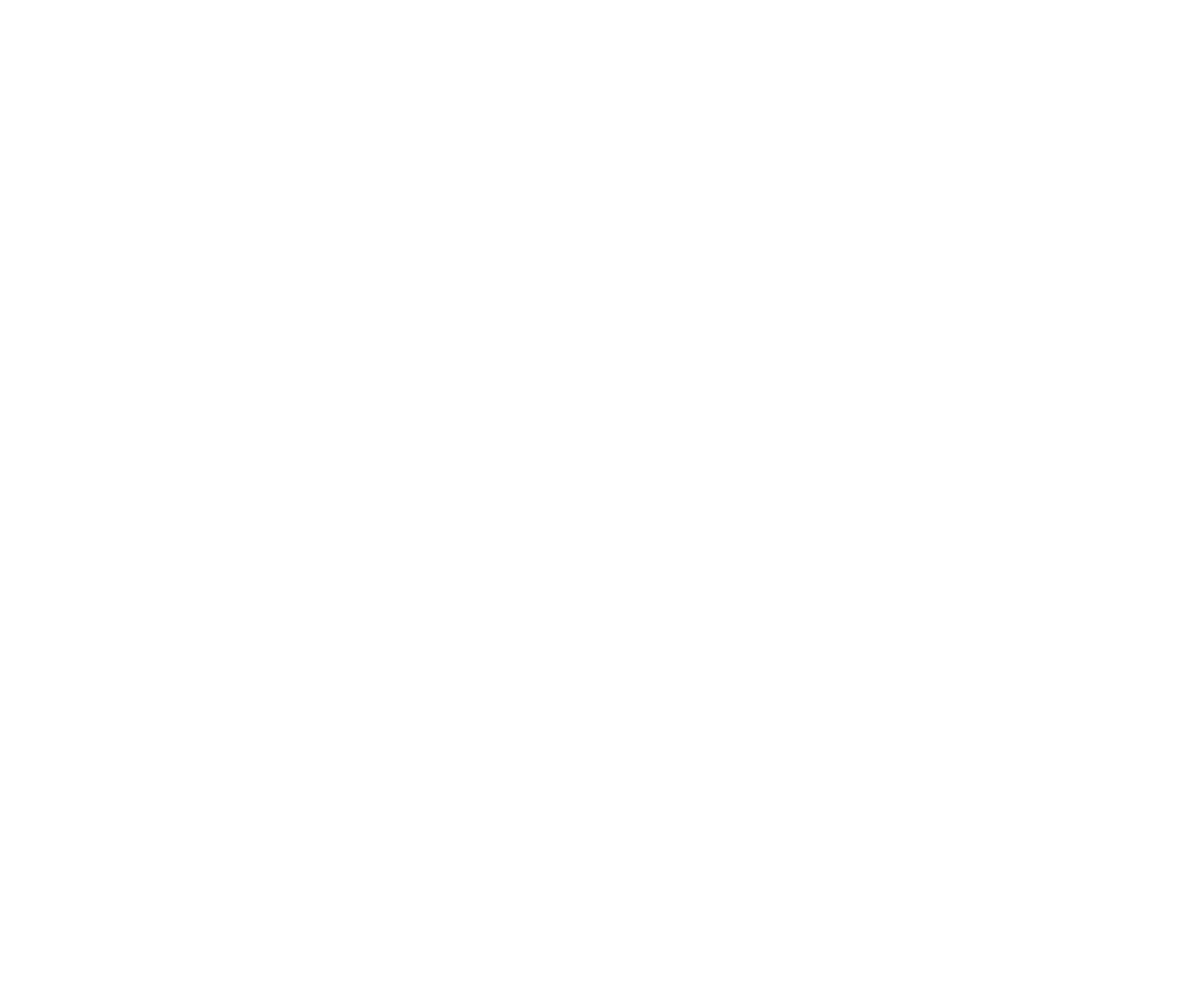
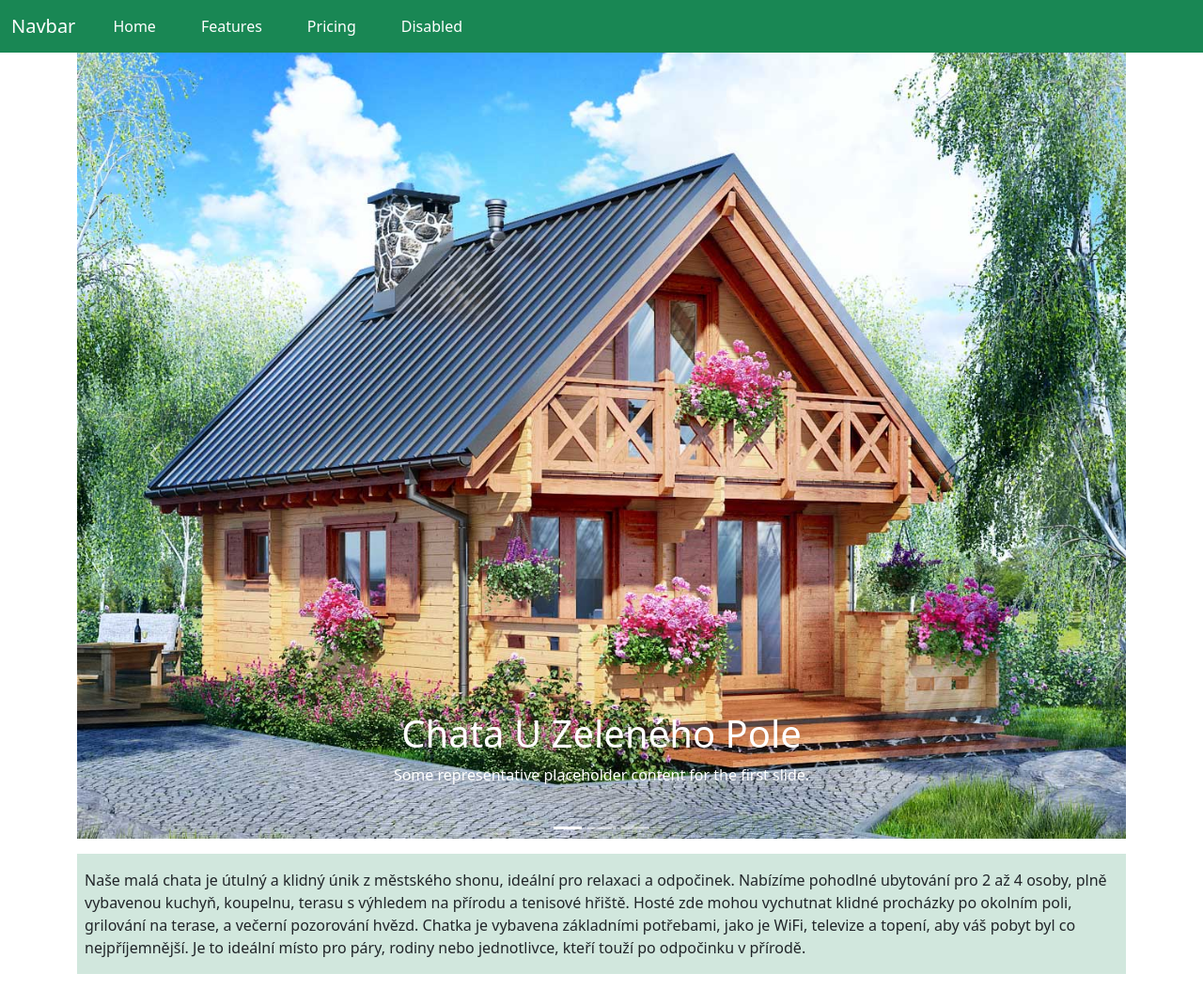
Before and after one commit to EvaNovotna/chata, a plain HTML site: page index.html in a window 1280 px wide. Shown: the whole page at 94% size. Before the commit the page ends 800 px from the top, so only its background shows below. Drawn offline with nearby package versions, Linux system fonts and the light colour scheme.

Commit message:
práce uložená z 23.10

```diff
--- a/index.html
+++ b/index.html
@@ -3,9 +3,82 @@
 <head>
     <meta charset="UTF-8">
     <meta name="viewport" content="width=device-width, initial-scale=1.0">
+    <link href="https://cdn.jsdelivr.net/npm/bootstrap@5.3.2/dist/css/bootstrap.min.css" rel="stylesheet" integrity="sha384-T3c6CoIi6uLrA9TneNEoa7RxnatzjcDSCmG1MXxSR1GAsXEV/Dwwykc2MPK8M2HN" crossorigin="anonymous">
     <title>Document</title>
 </head>
 <body>
 
+    <nav class="navbar navbar-expand-lg bg-success" data-bs-theme="dark">
+
+        <div class="container-fluid">
+          <a class="navbar-brand text-white" href="#">Navbar</a>
+          <button class="navbar-toggler" type="button" data-bs-toggle="collapse" data-bs-target="#navbarNav" aria-controls="navbarNav" aria-expanded="false" aria-label="Toggle navigation">
+            <span class="navbar-toggler-icon"></span>
+          </button>
+          <div class="collapse navbar-collapse" id="navbarNav">
+            <ul class="navbar-nav">
+              <li class="nav-item">
+                <a class="nav-link active text-white px-4" aria-current="page" href="#">Home</a>
+              </li>
+              <li class="nav-item">
+                <a class="nav-link text-white px-4" href="#">Features</a>
+              </li>
+              <li class="nav-item">
+                <a class="nav-link text-white px-4" href="#">Pricing</a>
+              </li>
+              <li class="nav-item">
+                <a class="nav-link text-white px-4" aria-disabled="true">Disabled</a>
+              </li>
+            </ul>
+          </div>
+        </div>
+      </nav>
+      <div class="container">
+        <div id="carouselExampleCaptions" class="carousel slide pb-3">
+            <div class="carousel-indicators">
+              <button type="button" data-bs-target="#carouselExampleCaptions" data-bs-slide-to="0" class="active" aria-current="true" aria-label="Slide 1"></button>
+              <button type="button" data-bs-target="#carouselExampleCaptions" data-bs-slide-to="1" aria-label="Slide 2"></button>
+              <button type="button" data-bs-target="#carouselExampleCaptions" data-bs-slide-to="2" aria-label="Slide 3"></button>
+            </div>
+            <div class="carousel-inner">
+              <div class="carousel-item active">
+                <img src="images/chata.jpg" class="d-block w-100" alt="...">
+                <div class="carousel-caption d-none d-md-block">
+                  <h1 class="fs-1 text-center">Chata U Zeleného Pole</h1>
+                  <p>Some representative placeholder content for the first slide.</p>
+                </div>
+              </div>
+              <div class="carousel-item">
+                <img src="..." class="d-block w-100" alt="...">
+                <div class="carousel-caption d-none d-md-block">
+                  <h5>Second slide label</h5>
+                  <p>Some representative placeholder content for the second slide.</p>
+                </div>
+              </div>
+              <div class="carousel-item">
+                <img src="..." class="d-block w-100" alt="...">
+                <div class="carousel-caption d-none d-md-block">
+                  <h5>Third slide label</h5>
+                  <p>Some representative placeholder content for the third slide.</p>
+                </div>
+              </div>
+            </div>
+            <button class="carousel-control-prev" type="button" data-bs-target="#carouselExampleCaptions" data-bs-slide="prev">
+              <span class="carousel-control-prev-icon" aria-hidden="true"></span>
+              <span class="visually-hidden">Previous</span>
+            </button>
+            <button class="carousel-control-next" type="button" data-bs-target="#carouselExampleCaptions" data-bs-slide="next">
+              <span class="carousel-control-next-icon" aria-hidden="true"></span>
+              <span class="visually-hidden">Next</span>
+            </button>
+          </div>
+      </div>
+      <div class="container">
+        <p class="py-3 px-2 bg-success-subtle">Naše malá chata je útulný a klidný únik z městského shonu, ideální pro relaxaci a odpočinek. Nabízíme pohodlné ubytování pro 2 až 4 osoby, plně vybavenou kuchyň, koupelnu, terasu s výhledem na přírodu a tenisové hřiště. Hosté zde mohou vychutnat klidné procházky po okolním poli, grilování na terase, a večerní pozorování hvězd. Chatka je vybavena základními potřebami, jako je WiFi, televize a topení, aby váš pobyt byl co nejpříjemnější. Je to ideální místo pro páry, rodiny nebo jednotlivce, kteří touží po odpočinku v přírodě.</p>
+
+      </div>
+
 </body>
 </html>
+
+<script src="https://cdn.jsdelivr.net/npm/bootstrap@5.3.2/dist/js/bootstrap.min.js" integrity="sha384-BBtl+eGJRgqQAUMxJ7pMwbEyER4l1g+O15P+16Ep7Q9Q+zqX6gSbd85u4mG4QzX+" crossorigin="anonymous"></script>
```
Also changed, not shown: css/style.css (added), images/chata.jpeg (added), images/chata.jpg (added).
